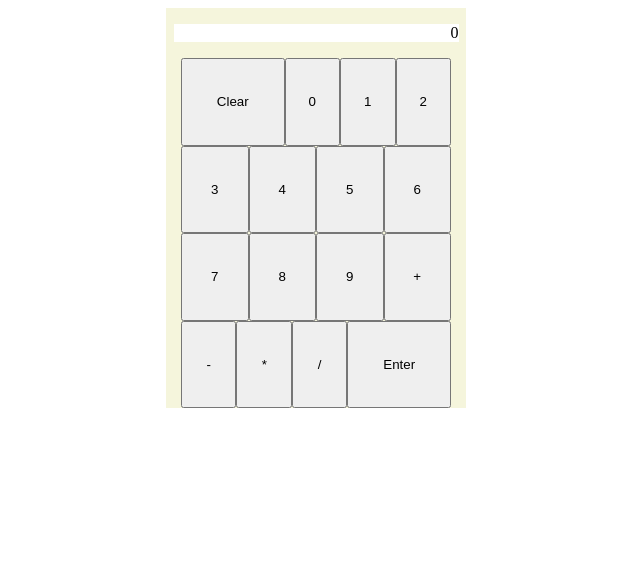
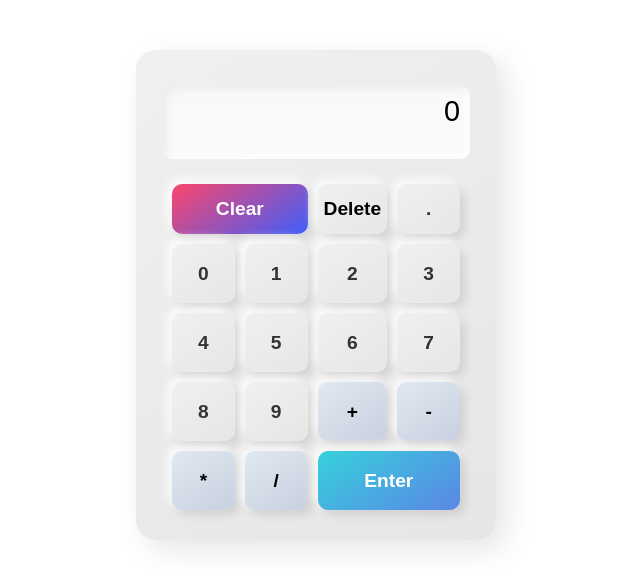
Before and after one commit to kettukakku/catulator, a plain HTML site: page index.html in a window 1280 px wide. Shown: the whole page, without its empty margins (324-964 px from the left). Drawn offline with Linux system fonts and the light colour scheme.

Commit message:
Fixed the button focus issue and generated some styles to make the calculator prettier.

```diff
--- a/main.css
+++ b/main.css
@@ -2,30 +2,87 @@
   display: flex;
   flex-direction: column;
   align-items: center;
-  width: 300px;
-  height: 400px;
-  margin: 0 auto;
-  background-color: beige;
+  width: 320px;
+  height: 450px;
+  margin: 50px auto;
+  background: linear-gradient(145deg, #f0f0f0, #e6e6e6);
+  border-radius: 20px;
+  box-shadow: 10px 10px 30px rgba(0, 0, 0, 0.1),
+    -10px -10px 30px rgba(255, 255, 255, 0.8);
+  padding: 20px;
+  font-family: "Arial", sans-serif;
 }
 
 #inputField {
-  background-color: white;
-  width: 95%;
+  background-color: #f8f9fa;
+  width: 90%;
+  height: 60px;
+  margin: 15px 0;
+  padding: 10px;
   text-align: right;
+  font-size: 1.8rem;
+  border: none;
+  border-radius: 10px;
+  box-shadow: inset 5px 5px 10px rgba(0, 0, 0, 0.05),
+    inset -5px -5px 10px rgba(255, 255, 255, 0.8);
 }
 
 button {
-  flex-grow: 1;
-  width: 55px;
+  background: linear-gradient(145deg, #f0f0f0, #e6e6e6);
+  border: none;
+  border-radius: 10px;
+  font-size: 1.2rem;
+  font-weight: bold;
+  cursor: pointer;
+  transition: all 0.2s ease;
+  box-shadow: 5px 5px 10px rgba(0, 0, 0, 0.1),
+    -5px -5px 10px rgba(255, 255, 255, 0.8);
+}
+
+button:hover {
+  background: linear-gradient(145deg, #e6e6e6, #f0f0f0);
+  transform: translateY(-2px);
+}
+
+button:active {
+  box-shadow: inset 5px 5px 10px rgba(0, 0, 0, 0.1),
+    inset -5px -5px 10px rgba(255, 255, 255, 0.8);
+  transform: translateY(0);
 }
 
 .larger-button {
-  flex-grow: 100;
+  grid-column: span 2;
 }
 
 #buttonsContainer {
   width: 90%;
-  height: 90%;
-  display: flex;
-  flex-wrap: wrap;
+  height: 80%;
+  display: grid;
+  gap: 10px;
+  justify-content: center;
+  grid-template-columns: repeat(4, 1fr);
+  grid-template-rows: minmax(50px, auto) repeat(4, 1fr);
+  padding: 10px;
 }
+
+/* Operator buttons styling */
+.operator {
+  background: linear-gradient(145deg, #e0e8f0, #c8d0e0);
+}
+
+/* Number buttons styling */
+.number {
+  color: #333;
+}
+
+/* Equal button styling */
+#enter {
+  background: linear-gradient(145deg, #36d1dc, #5b86e5);
+  color: white;
+}
+
+/* Clear button styling */
+#clear {
+  background: linear-gradient(145deg, #fc466b, #3f5efb);
+  color: white;
+}
--- a/main.js
+++ b/main.js
@@ -80,21 +80,33 @@ function isNumberChar(string) {
 function spawnButtons() {
   let clrBtn = createButton("Clear");
   clrBtn.classList.add("larger-button");
+  clrBtn.id = "clear";
   bContainer.appendChild(clrBtn);
+
+  let delBtn = createButton("Delete");
+  delBtn.id = "delete";
+  bContainer.appendChild(delBtn);
+
+  let decBtn = createButton(".");
+  decBtn.classList.add("number");
+  bContainer.appendChild(decBtn);
 
   for (let i = 0; i < 10; i++) {
     let nBtn = createButton(i);
+    nBtn.classList.add("number");
     bContainer.appendChild(nBtn);
   }
 
   let keys = Object.keys(OPERATORS);
   for (let i = 0; i < keys.length; i++) {
     let oBtn = createButton(keys[i]);
+    oBtn.classList.add("operator");
     bContainer.appendChild(oBtn);
   }
 
   let etrBtn = createButton("Enter");
   etrBtn.classList.add("larger-button");
+  etrBtn.id = "enter";
   bContainer.appendChild(etrBtn);
 }
 
@@ -103,6 +115,7 @@ function createButton(string) {
   tempBtn.textContent = string;
   tempBtn.onclick = function () {
     handleButtonClick(string);
+    tempBtn.blur();
   };
   return tempBtn;
 }
@@ -110,6 +123,7 @@ function createButton(string) {
 function handleButtonClick(string) {
   switch (true) {
     case string == "Clear":
+    case string == "Escape":
       clearInputField();
       break;
     case string == "Enter":
@@ -159,18 +173,6 @@ document.addEventListener("DOMContentLoaded", function () {
   clearInputField();
 });
 
-document.addEventListener("keypress", function (event) {
-  if (isNumberChar(event.key)) {
-    if (operator == null) {
-      numB = event.key;
-      inputField.textContent = numB;
-    } else {
-      numA = event.key;
-      inputField.textContent = numA;
-    }
-  }
-  if (hasOperator(event.key)) {
-    operator = event.key;
-    inputField.textContent = operator;
-  }
+document.addEventListener("keydown", function (event) {
+  handleButtonClick(event.key);
 });
```
